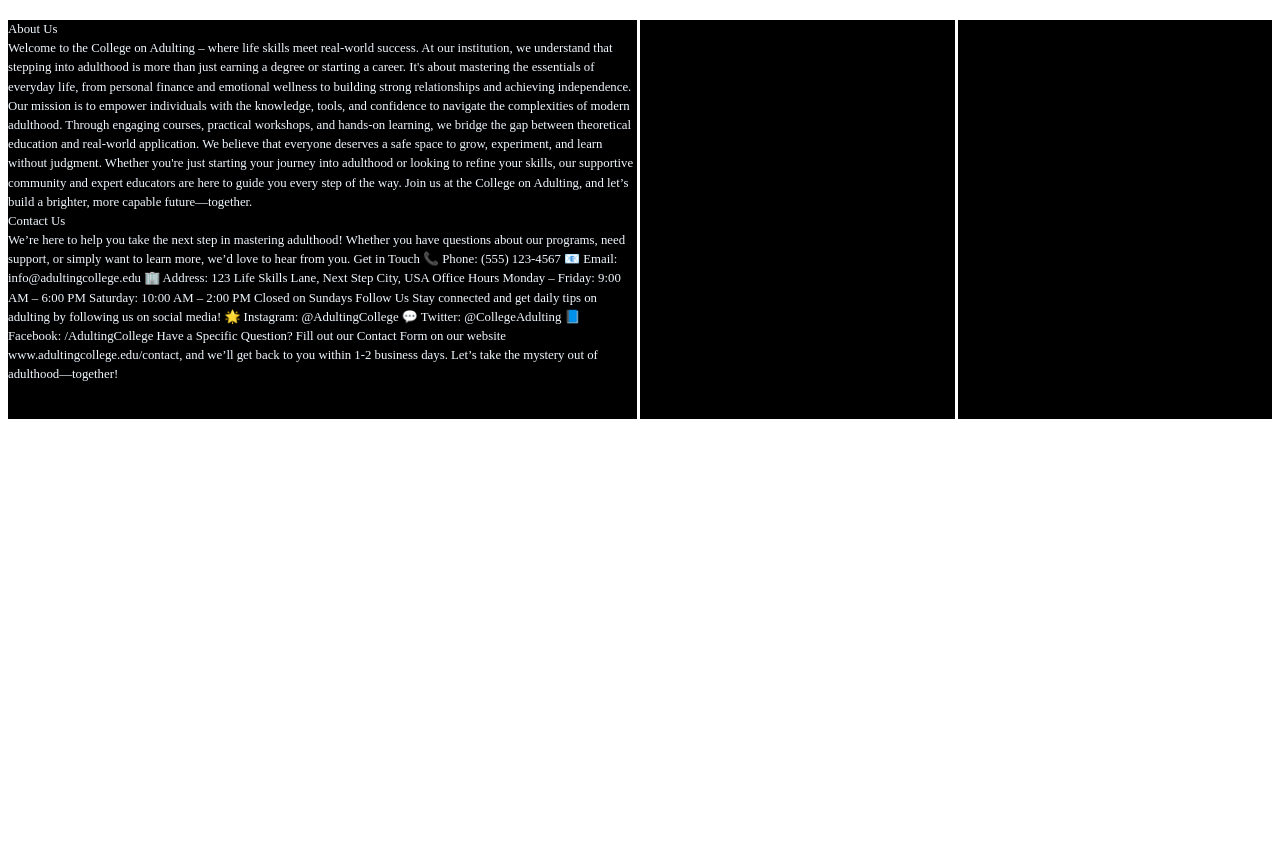
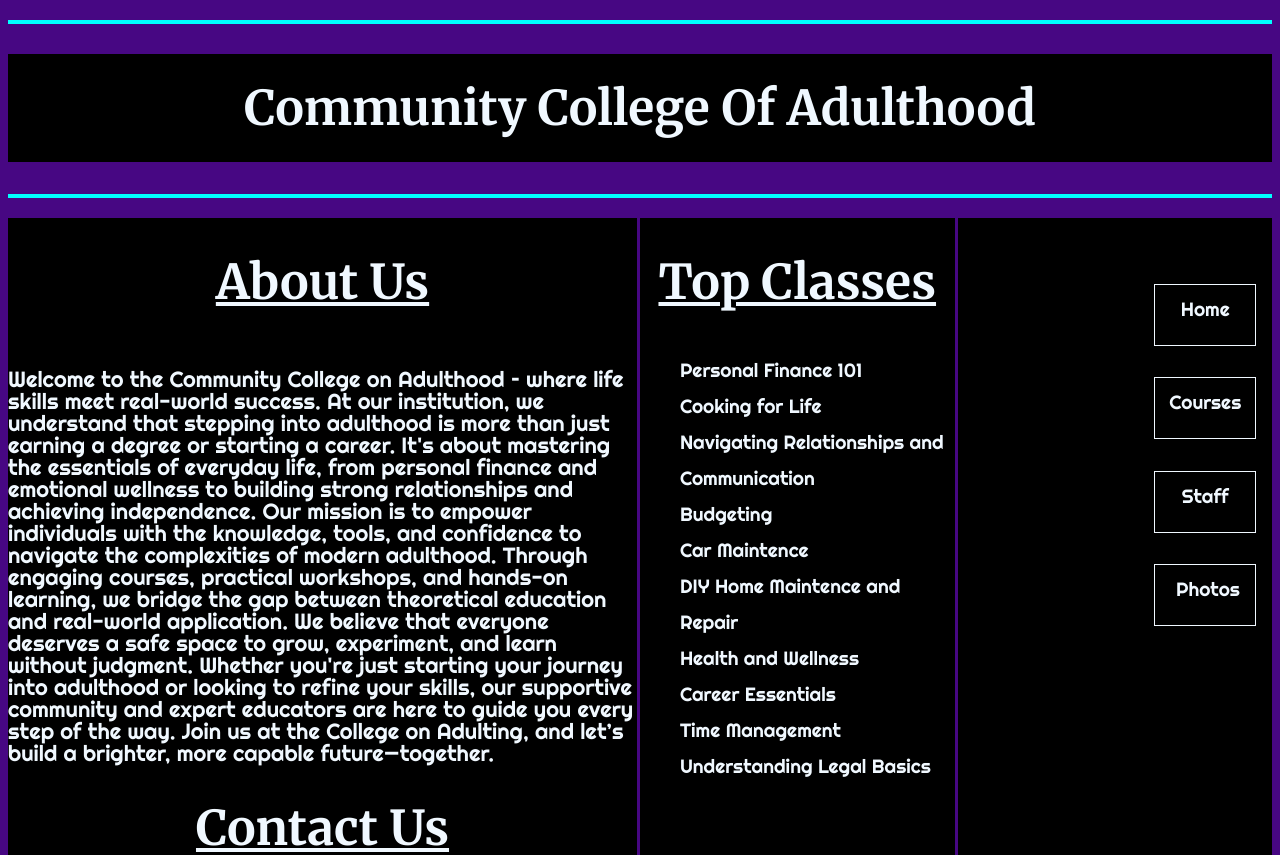
Before and after one commit to MPursellCode/CollegeWebsite, a plain HTML site: page index.html in a window 1280 px wide. Shown: the top 855 px of the page. Before the commit the page ends 828 px from the top, so only its background shows below. Drawn offline with Linux system fonts and the light colour scheme; a web font is replaced by a local one.

Commit message:
fixed the footer, button and changed background color in body

```diff
--- a/index.css
+++ b/index.css
@@ -1,35 +1,46 @@
 body {
-  line-height: 1.5;
+  line-height: 1;
   font-size: 10px;
+  background-color: rgb(71, 7, 131);
 }
 h1 {
   background-color: black;
   color: aliceblue;
   height: auto;
-  font-size: 7vw;
+  font-size: 48px;
   text-transform: capitalize;
-  margin: 0;
+  margin-top:30px;
   text-align: center;
   font-family: Merriweather;
+  padding:30px
 }
 .grid {
   display: grid;
   height: 100vh;
   grid-template-columns: 2fr 1fr 1fr;
-  grid-template-rows: 1fr 1fr;
+  grid-template-rows: 3fr 1fr ;
   gap: 3px;
   margin-top: 20px;
 }
 h2 {
   text-decoration: underline;
-  font-size: 3vw;
+  font-size: 48px;
   font-family: merriweather;
   text-align: center;
+
+}
+.outline a {
+
+  display:inline-block;
+  width:100px;
+  height:45px;
+  text-align: center;
+
 }
 .link {
   list-style-type: none;
   text-decoration: none;
-  font-size: 1vw;
+  font-size: 36px;
 }
 .link a:hover {
   color: aquamarine;
@@ -51,7 +62,7 @@ h2 {
 .columnA {
   background-color: black;
   color: aliceblue;
-  font-size: 1vw;
+  font-size: 22px;
   font-family: Righteous;
 }
 .columnB {
@@ -62,7 +73,7 @@ h2 {
 }
 .columnC {
   background-color: black;
-  font-size: 3vw;
+  font-size: 50px;
   color: aliceblue;
   font-family: Righteous;
   text-align: right;
@@ -76,6 +87,7 @@ h2 {
 footer {
   display: block;
   height: auto;
+  grid-column:1/4;
   background-color: black;
   color: aliceblue;
   font-size: 1vw;
@@ -83,5 +95,5 @@ footer {
   font-family: Merriweather;
   font-weight: bolder;
   padding: 3vh;
-  margin: top 0;
+  margin: top 5px;
 }
--- a/index.html
+++ b/index.html
@@ -1,58 +1,82 @@
-
 <!DOCTYPE html>
 <html lang="en">
   <head>
-    <meta charset="UTF-8">
-    <meta name="viewport" content="width=device-width, initial-scale=1.0">
-    <link rel="stylesheet" href="index.css">
+    <meta charset="UTF-8" />
+    <meta name="viewport" content="width=device-width, initial-scale=1.0" />
+    <link rel="stylesheet" href="index.css" />
+    <link rel="preconnect" href="https://fonts.googleapis.com" />
+    <link rel="preconnect" href="https://fonts.gstatic.com" crossorigin />
+    <link
+    href="https://fonts.googleapis.com/css2?family=Bad+Script&family=Bangers&family=Cabin+Sketch:wght@400;700&family=Creepster&family=Dancing+Script:wght@400..700&family=Eater&family=Edu+AU+VIC+WA+NT+Pre:wght@400..700&family=Fredericka+the+Great&family=Ga+Maamli&family=Gochi+Hand&family=Italiana&family=Kalnia+Glaze:wght@100..700&family=Luckiest+Guy&family=Matemasie&family=Merriweather:ital,wght@0,300;0,400;0,700;0,900;1,300;1,400;1,700;1,900&family=Monoton&family=Montserrat+Alternates:ital,wght@0,100;0,200;0,300;0,400;0,500;0,600;0,700;0,800;0,900;1,100;1,200;1,300;1,400;1,500;1,600;1,700;1,800;1,900&family=Nerko+One&family=Pacifico&family=Righteous&family=Rubik+Bubbles&family=Rubik+Wet+Paint&family=Shadows+Into+Light&family=Six+Caps&family=Special+Elite&family=Sriracha&family=Yatra+One&display=swap"
+    rel="stylesheet"
+    />
     <title>Document</title>
   </head>
   <body>
-    <h1></h1>
+    <hr class="aqua" />
+    <h1>community college of adulthood</h1>
+    <hr class="aqua" />
     <div class="grid">
       <div class="columnA">
-            <span margin-="2px"> About Us</span><br>
+        <h2>About Us</h2>
+        <br />
+        Welcome to the Community College on Adulthood – where life skills meet
+        real-world success. At our institution, we understand that stepping into
+        adulthood is more than just earning a degree or starting a career. It's
+        about mastering the essentials of everyday life, from personal finance
+        and emotional wellness to building strong relationships and achieving
+        independence. Our mission is to empower individuals with the knowledge,
+        tools, and confidence to navigate the complexities of modern adulthood.
+        Through engaging courses, practical workshops, and hands-on learning, we
+        bridge the gap between theoretical education and real-world application.
+        We believe that everyone deserves a safe space to grow, experiment, and
+        learn without judgment. Whether you're just starting your journey into
+        adulthood or looking to refine your skills, our supportive community and
+        expert educators are here to guide you every step of the way. Join us at
+        the College on Adulting, and let’s build a brighter, more capable
+        future—together. <br />
 
-            Welcome to the College on Adulting – where life skills meet real-world success.
-
-            At our institution, we understand that stepping into adulthood is more than just earning a degree or starting a career. It's about mastering the essentials of everyday life, from personal finance and emotional wellness to building strong relationships and achieving independence.
-
-            Our mission is to empower individuals with the knowledge, tools, and confidence to navigate the complexities of modern adulthood. Through engaging courses, practical workshops, and hands-on learning, we bridge the gap between theoretical education and real-world application.
-
-            We believe that everyone deserves a safe space to grow, experiment, and learn without judgment. Whether you're just starting your journey into adulthood or looking to refine your skills, our supportive community and expert educators are here to guide you every step of the way.
-
-            Join us at the College on Adulting, and let’s build a brighter, more capable future—together. <br>
-           <span> Contact Us</span><br>
-
-We’re here to help you take the next step in mastering adulthood! Whether you have questions about our programs, need support, or simply want to learn more, we’d love to hear from you.
-
-Get in Touch
-📞 Phone: (555) 123-4567
-📧 Email: info@adultingcollege.edu
-🏢 Address: 123 Life Skills Lane, Next Step City, USA
-
-Office Hours
-Monday – Friday: 9:00 AM – 6:00 PM
-Saturday: 10:00 AM – 2:00 PM
-Closed on Sundays
-
-Follow Us
-Stay connected and get daily tips on adulting by following us on social media!
-
-🌟 Instagram: @AdultingCollege
-💬 Twitter: @CollegeAdulting
-📘 Facebook: /AdultingCollege
-Have a Specific Question?
-Fill out our Contact Form on our website www.adultingcollege.edu/contact, and we’ll get back to you within 1-2 business days.
-
-Let’s take the mystery out of adulthood—together!
-
-
-
+        <h2>Contact Us</h2>
+        <br />
+        We’re here to help you take the next step in mastering adulthood!
+        Whether you have questions about our programs, need support, or simply
+        want to learn more, we’d love to hear from you. Get in Touch 📞 Phone:
+        (555) 123-4567 📧 Email: info@adultingcollege.edu 🏢 Address: 123 Life
+        Skills Lane, Next Step City, USA Office Hours Monday – Friday: 9:00 AM –
+        6:00 PM Saturday: 10:00 AM – 2:00 PM Closed on Sundays Have a Specific
+        Question? Fill out our Contact Form on our website
+        www.adultingcollege.edu/contact, and we’ll get back to you within 1-2
+        business days. Let’s take the mystery out of adulthood—together!
       </div>
-        <div class="columnB"></div>
-        <div class="columnC"></div>
+      <div class="columnB">
+        <h2>Top Classes</h2>
+        <ul>
+          <li class="link"><a href="#">Personal Finance 101</a></li>
+          <li class="link"><a href="">Cooking for Life</a></li>
+          <li class="link">
+            <a href="">Navigating Relationships and Communication</a>
+          </li>
+          <li class="link"><a href="">Budgeting</a></li>
+          <li class="link"><a href="">Car Maintence</a></li>
+          <li class="link"><a href="">DIY Home Maintence and Repair</a></li>
+          <li class="link"><a href="">Health and Wellness</a></li>
+          <li class="link"><a href="">Career Essentials</a></li>
+          <li class="link"><a href="">Time Management</a></li>
+          <li class="link"><a href="">Understanding Legal Basics</a></li>
+        </ul>
       </div>
-
+      <div class="columnC">
+        <br>
+          <li class="link outline"><a href="#">&nbsp; Home &nbsp; </a></li>
+          <br />
+          <li class="link outline"><a href="#">Courses</a></li>
+          <br />
+          <li class="link outline"><a href="#">&nbsp; Staff &nbsp;</a></li>
+          <br />
+          <li class="link outline"><a href="#"> &nbsp;Photos </a></li>
+        </ul>
+      </div>
+      <footer>@Community College on Adulthood</footer>
+    </div>
   </body>
 </html>
```
Lines whose indentation alone changed are shown as unchanged.
